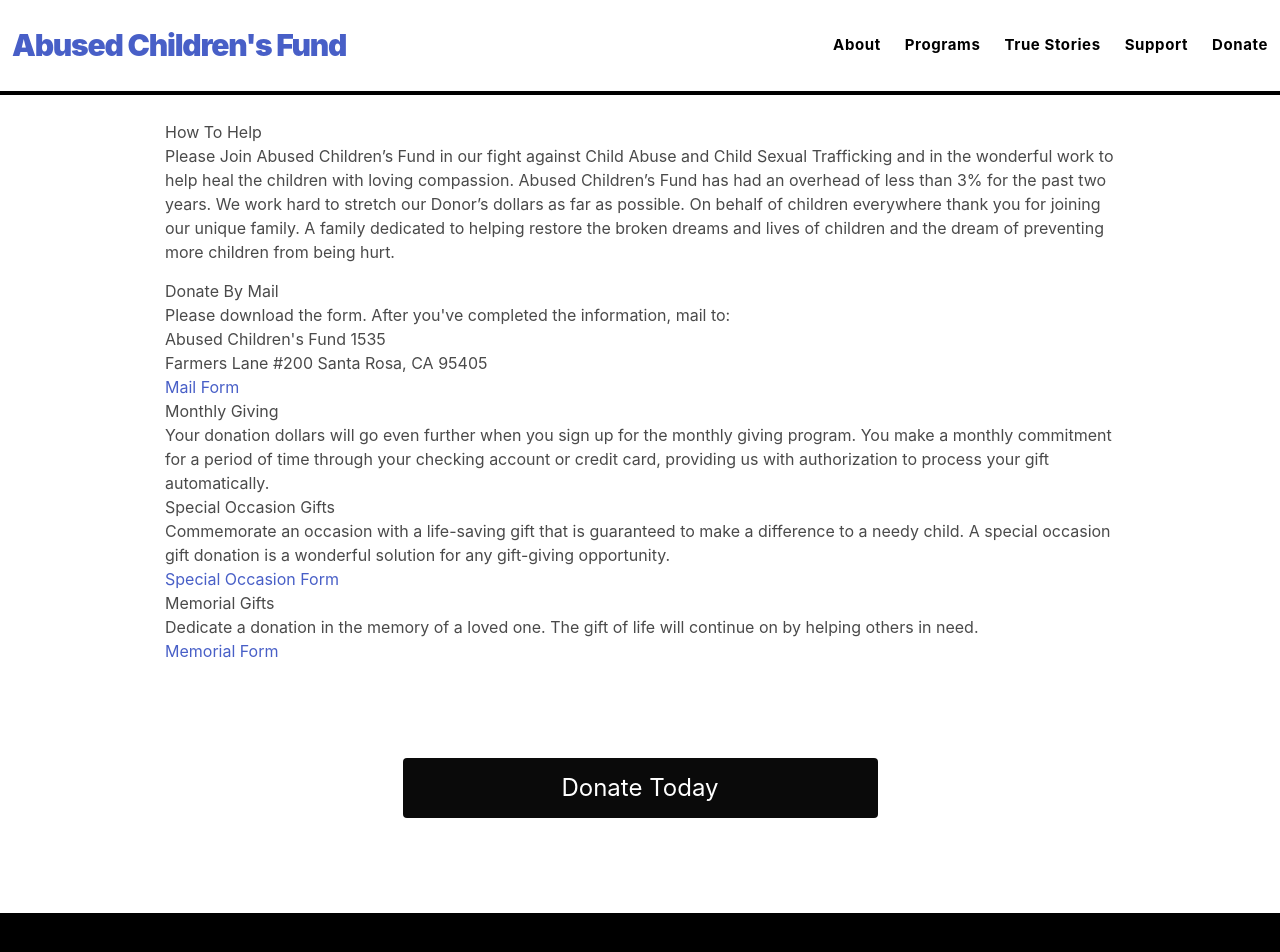
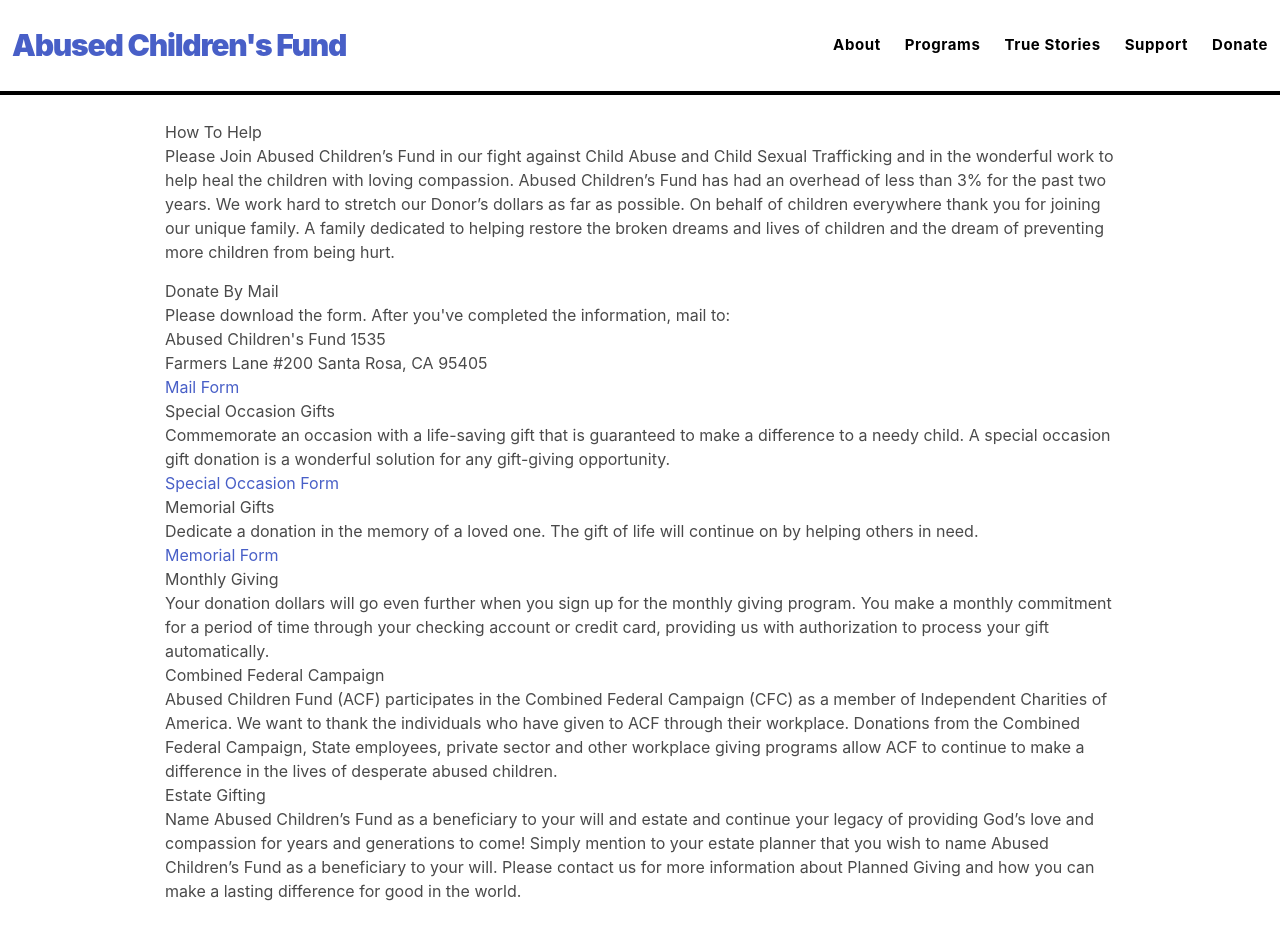
Before and after one commit to stmoffatt/AbusedChildrensFund, a React (Create React App) app: page /support in a window 1280 px wide. Shown: the top 952 px of the page. Built offline with nearby package versions, Linux system fonts and the light colour scheme.

Commit message:
support page text change

```diff
--- a/src/App.js
+++ b/src/App.js
@@ -27,14 +27,12 @@
         <Header />
         <div className="App-content">
           <Route exact path="/" render={props => <Home />} />
-
           <Route exact path="/haiti" render={props => <Haiti />} />
           <Route exact path="/philippines" render={props => <Philippines />} />
           <Route exact path="/uganda" render={props => <Uganda />} />
           <Route exact path="/mexico" render={props => <Mexico />} />
           <Route exact path="/sexual-trafficing" render={props => <SexualTrafficing />} />
           <Route exact path="/imagine" render={props => <Imagine />} />
-
           <Route exact path="/esmeralda-and-omar" render={props => <EsmeraldaAndOmar />} />
           <Route exact path="/jocelin" render={props => <Jocelin />} />
           <Route exact path="/lucia" render={props => <Lucia />} />
--- a/src/pages/support.js
+++ b/src/pages/support.js
@@ -25,12 +25,6 @@
           <a href={MailForm} target="_blank">
             Mail Form
           </a>
-          <h4>Monthly Giving</h4>
-          <p>
-            Your donation dollars will go even further when you sign up for the monthly giving program. You make a
-            monthly commitment for a period of time through your checking account or credit card, providing us with
-            authorization to process your gift automatically.{' '}
-          </p>
           <h4>Special Occasion Gifts</h4>
           <p>
             Commemorate an occasion with a life-saving gift that is guaranteed to make a difference to a needy child. A
@@ -47,6 +41,26 @@
           <a href={MemorialForm} target="_blank">
             Memorial Form
           </a>
+          <h4>Monthly Giving</h4>
+          <p>
+            Your donation dollars will go even further when you sign up for the monthly giving program. You make a
+            monthly commitment for a period of time through your checking account or credit card, providing us with
+            authorization to process your gift automatically.{' '}
+          </p>
+          <h4>Combined Federal Campaign</h4>
+          <p>
+            Abused Children Fund (ACF) participates in the Combined Federal Campaign (CFC) as a member of Independent
+            Charities of America. We want to thank the individuals who have given to ACF through their workplace.
+            Donations from the Combined Federal Campaign, State employees, private sector and other workplace giving
+            programs allow ACF to continue to make a difference in the lives of desperate abused children.{' '}
+          </p>
+          <h4>Estate Gifting</h4>
+          <p>
+            Name Abused Children’s Fund as a beneficiary to your will and estate and continue your legacy of providing
+            God’s love and compassion for years and generations to come! Simply mention to your estate planner that you
+            wish to name Abused Children’s Fund as a beneficiary to your will. Please contact us for more information
+            about Planned Giving and how you can make a lasting difference for good in the world.{' '}
+          </p>
         </div>
         <div className="buttonContainer">
           <a
```
